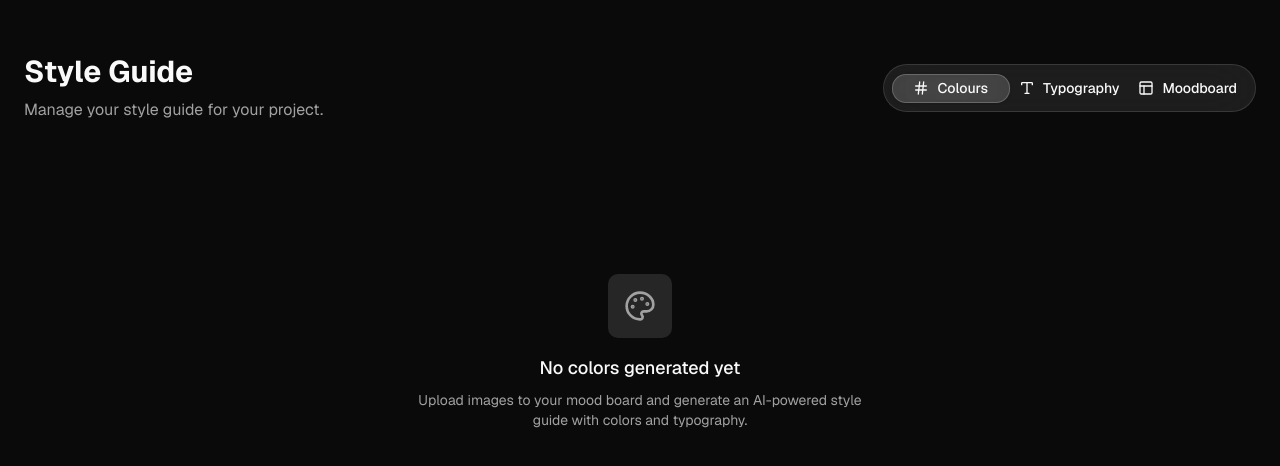
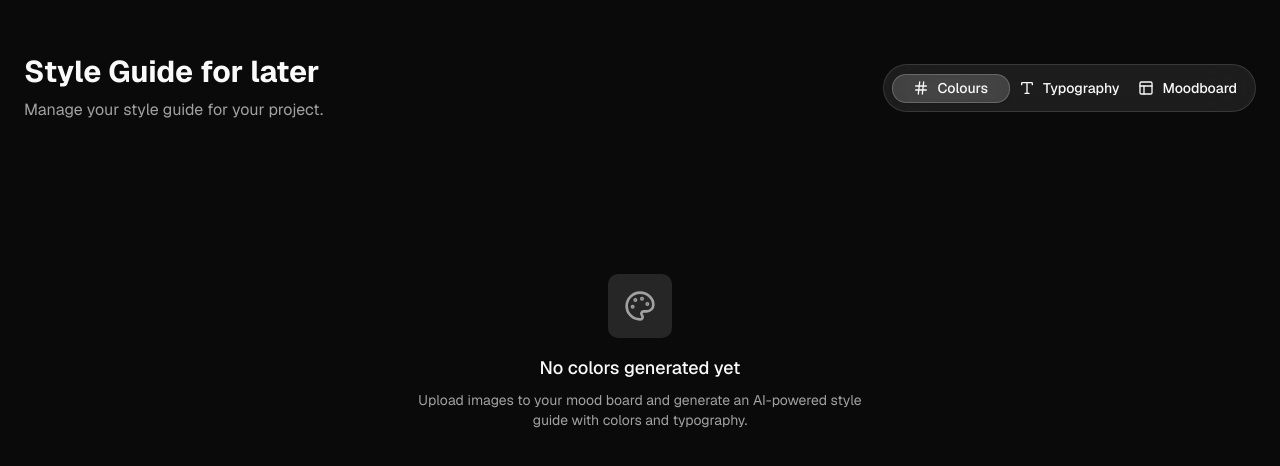
Before and after one commit to marc-hebbo/sketchifyAI, a Next.js app: page /style-guide in a window 1280 px wide. Shown: the part 122-588 px from the top of the page. Built offline with nearby package versions, Linux system fonts and the light colour scheme; no server answers.

Commit message:
ChangedStyleGuide

```diff
--- a/src/app/style-guide/layout.tsx
+++ b/src/app/style-guide/layout.tsx
@@ -23,7 +23,7 @@ const Layout = ({ children }: Props) => {
             <div className="flex flex-col lg:flex-row gap-4 lg:gap-5 items-center justify-between">
               <div>
                 <h1 className="text-3xl lg:text-left text-center font-bold text-foreground">
-                  Style Guide
+                  Style Guide for later
                 </h1>
                 <p className="text-muted-foreground mt-2 text-center lg:text-left">
                   Manage your style guide for your project.
```
